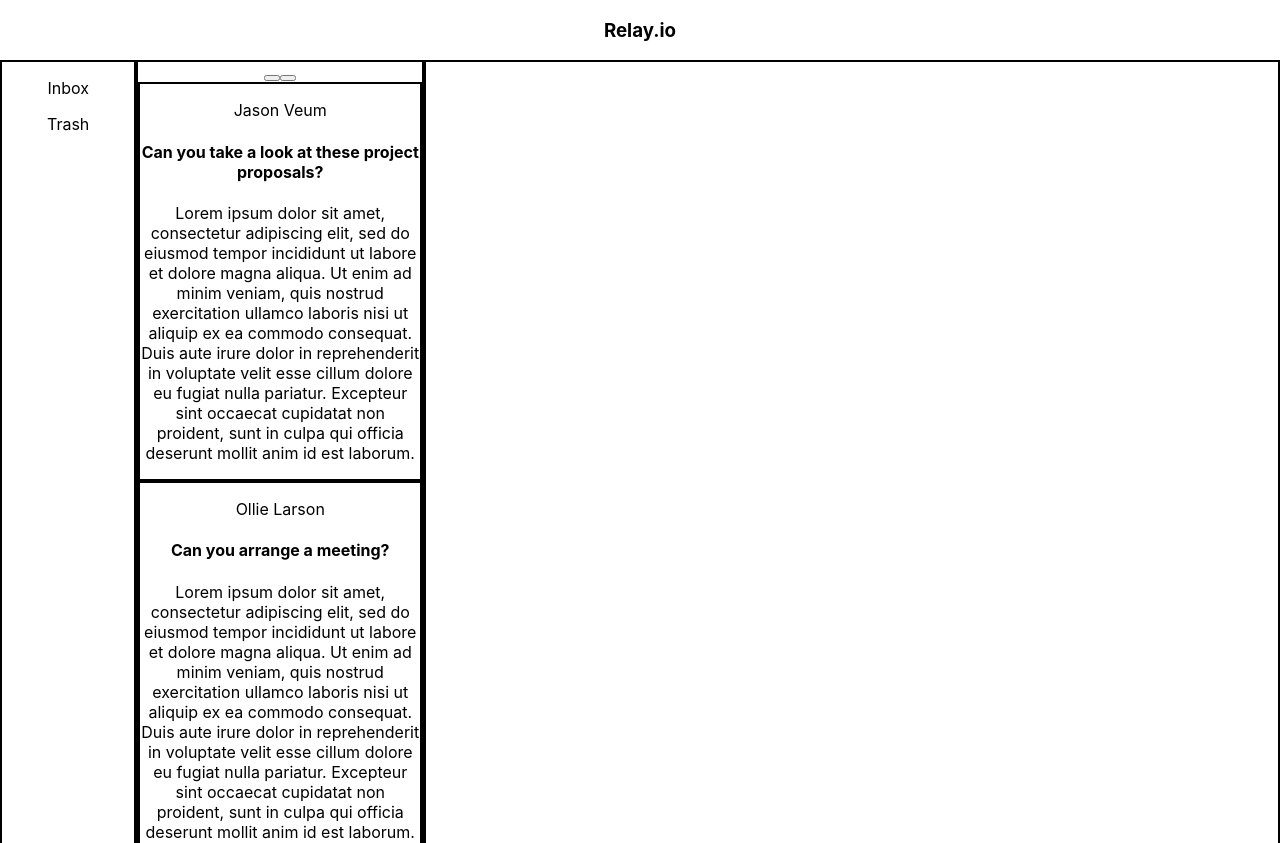
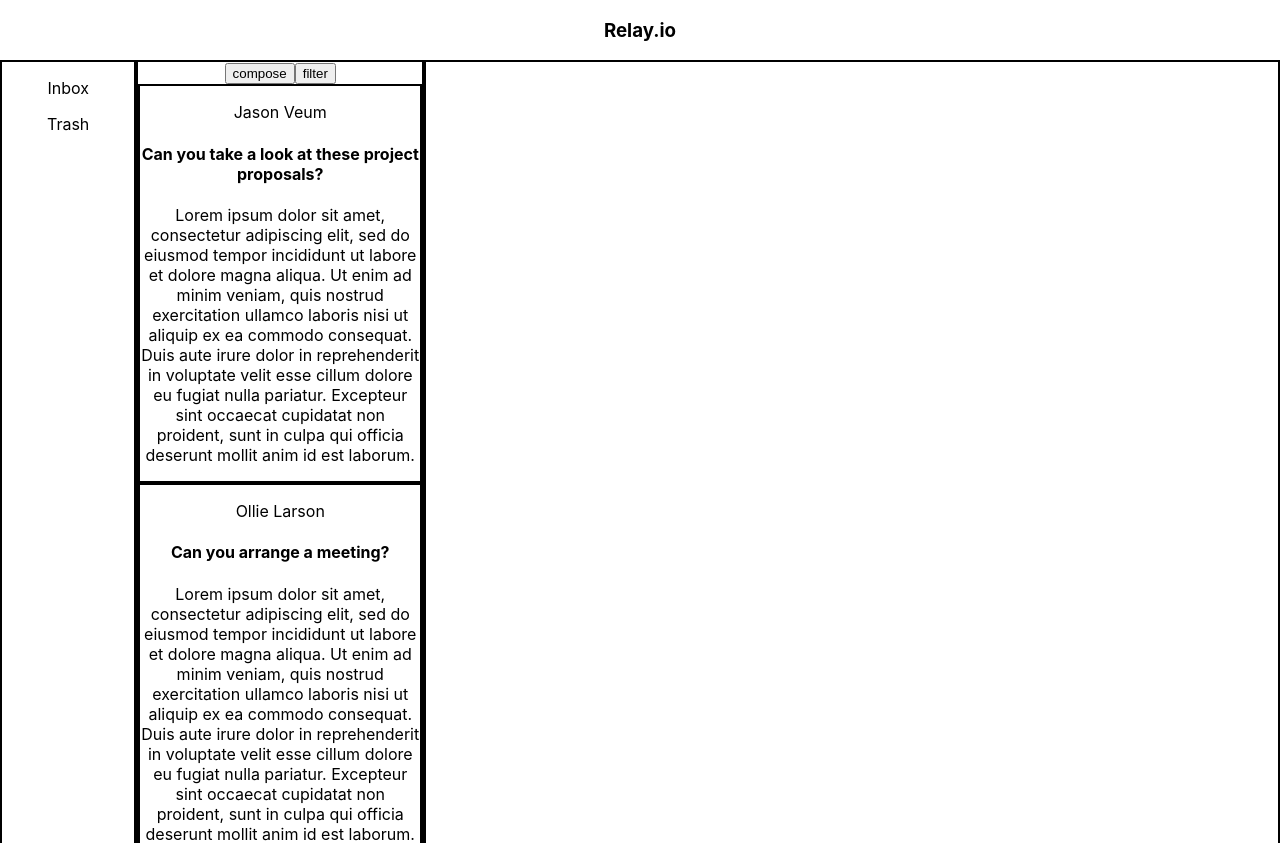
Before and after one commit to BrandonThey/react-email, a React (Create React App) app: page / in a window 1280 px wide. Shown: the top 843 px of the page. Built offline with nearby package versions, Linux system fonts and the light colour scheme.

Commit message:
Fixed email display bug

```diff
--- a/src/components/EmailPreviewCard/EmailPreviewCard.jsx
+++ b/src/components/EmailPreviewCard/EmailPreviewCard.jsx
@@ -2,9 +2,9 @@
 
 const EmailPreviewCard = (props) => {
 
-    const {userName, header, content, setChosenEmail, index} = props;
+    const {userName, header, content, setChosenEmailIndex, index} = props;
     return(
-            <section onClick={setChosenEmail(index)} className="emailcard">
+            <section onClick={() => {setChosenEmailIndex(index)}} className="emailcard">
                 <p className="userName">{userName}</p>
                 <h4 className="Header">{header}</h4>
                 <p className="content">{content}</p>
--- a/src/components/FullEmailCard/FullEmailCard.jsx
+++ b/src/components/FullEmailCard/FullEmailCard.jsx
@@ -3,7 +3,6 @@
 const FullEmailCard = (props) => {
 
     const {userName, header, content} = props;
-    console.log(userName, header, content)
     return (
         <>
             <p className="userName">{userName}</p>
--- a/src/containers/EmailPreview/EmailPreview.jsx
+++ b/src/containers/EmailPreview/EmailPreview.jsx
@@ -1,23 +1,29 @@
 import EmailPreviewCard from "../../components/EmailPreviewCard/EmailPreviewCard";
 import FullEmailCard from "../../components/FullEmailCard/FullEmailCard";
 import "./EmailPreview.scss"
-import { useState } from "react";
+import { useEffect, useState } from "react";
 const EmailPreview = (props) => {
     const {emailsArr} = props;
 
     const [chosenEmail, setChosenEmail] = useState();
+    const [chosenEmailIndex, setChosenEmailIndex] = useState();
 
     const renderedEmails = emailsArr.map((email,index) => (
         <>
-            <EmailPreviewCard userName={email.userName} header={email.header} content={email.content} setChosenEmail={setChosenEmail} index={index}/>
+            <EmailPreviewCard userName={email.userName} header={email.header} content={email.content} setChosenEmailIndex={setChosenEmailIndex} index={index}/>
         </>
     ))
+
+    useEffect(() => {
+        setChosenEmail(emailsArr[chosenEmailIndex])
+    }, [chosenEmailIndex])
+
     return(
         <section className="email-preview">
             <section className="side-email-preview">
                 <section className="taskbar">
-                    <button></button>
-                    <button></button>
+                    <button>compose</button>
+                    <button>filter</button>
                 </section>
 
                 <section className="emailCards">
```
